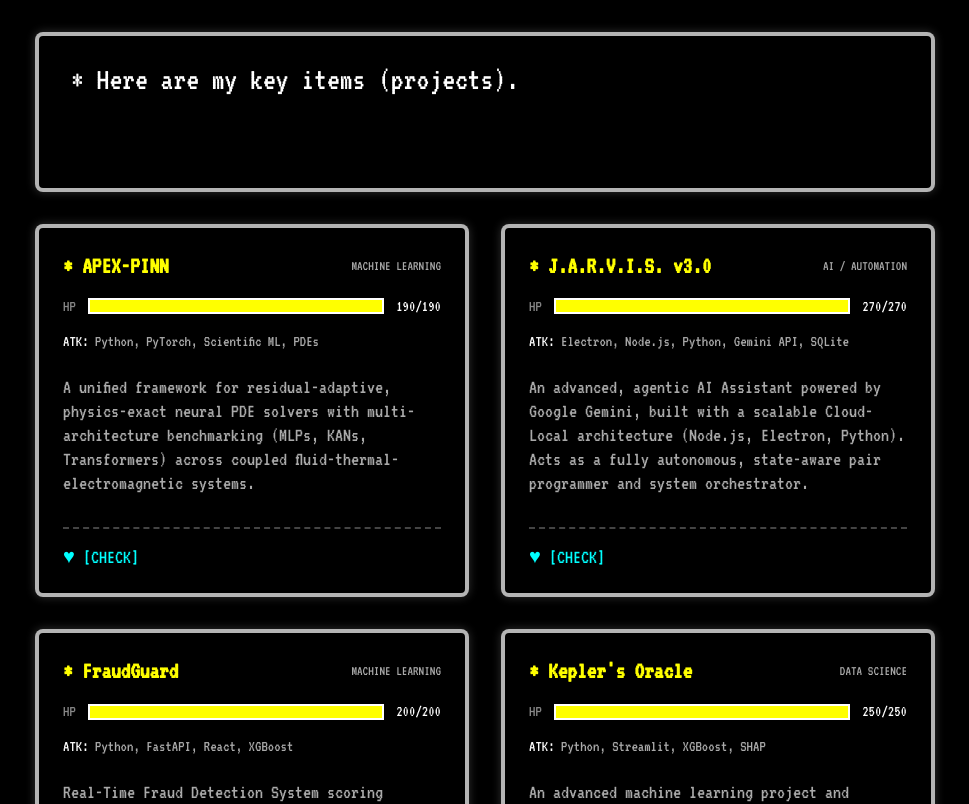
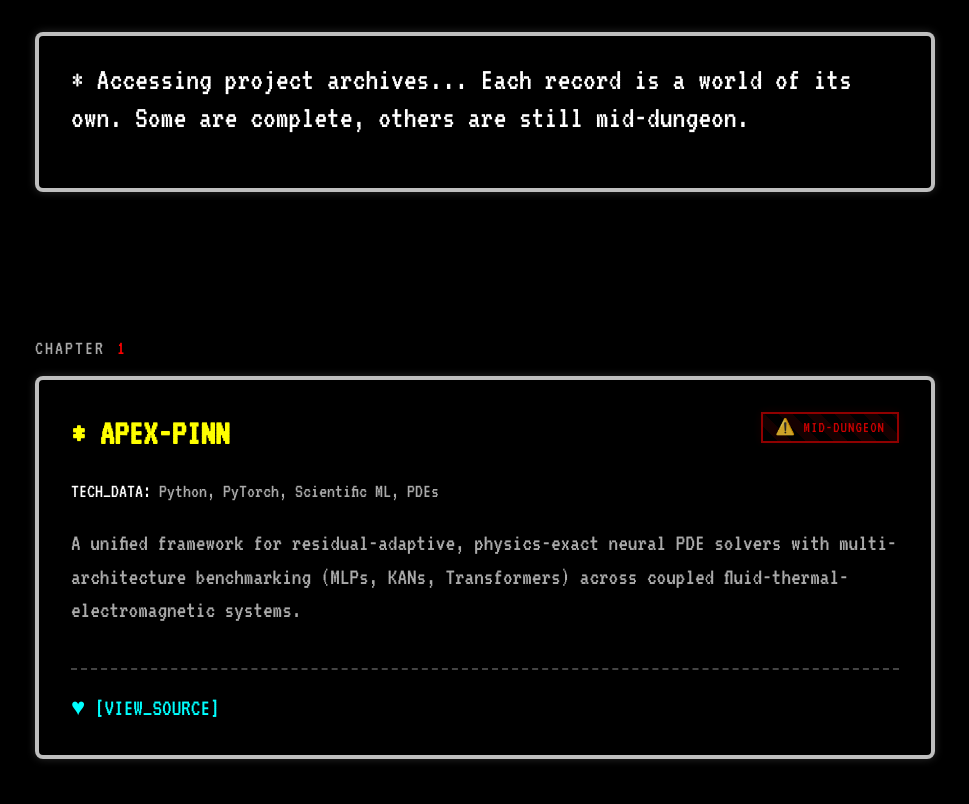
Before and after one commit to lihtim-kitsa/portfolio-main, a Next.js app: page /projects in a window 1280 px wide. Shown: the top 804 px of the page, without its empty margins (155-1124 px from the left). Built offline with nearby package versions, Linux system fonts and the light colour scheme.

Commit message:
projects page update

```diff
--- a/app/globals.css
+++ b/app/globals.css
@@ -367,3 +367,86 @@
     padding: 12px;
   }
 }
+
+/* ============================================
+   CHAPTERS & WORLDS (PROJECTS)
+   ============================================ */
+
+.chapter-container {
+  min-height: 70vh;
+  display: flex;
+  flex-direction: column;
+  justify-content: center;
+  padding: 80px 0;
+  border-bottom: 2px dashed #333;
+  position: relative;
+}
+
+.chapter-container:last-child {
+  border-bottom: none;
+}
+
+.chapter-number {
+  font-size: 20px;
+  color: var(--accent-red);
+  letter-spacing: 2px;
+  margin-bottom: 16px;
+  text-transform: uppercase;
+  display: flex;
+  align-items: center;
+  gap: 12px;
+}
+
+.chapter-number::before {
+  content: "CHAPTER";
+  color: var(--text-secondary);
+}
+
+/* Mid-Dungeon Badges */
+.badge-mid-dungeon {
+  display: inline-block;
+  background: repeating-linear-gradient(
+    45deg,
+    rgba(0, 0, 0, 0.8),
+    rgba(0, 0, 0, 0.8) 10px,
+    rgba(34, 0, 0, 0.8) 10px,
+    rgba(34, 0, 0, 0.8) 20px
+  );
+  border: 2px solid var(--accent-red);
+  color: var(--accent-red);
+  padding: 4px 12px;
+  font-size: 16px;
+  letter-spacing: 1px;
+  text-transform: uppercase;
+  animation: badgeBlink 3s infinite;
+  box-shadow: 0 0 10px rgba(255, 0, 0, 0.1);
+}
+
+@keyframes badgeBlink {
+  0%, 100% { opacity: 1; border-color: var(--accent-red); }
+  50% { opacity: 0.7; border-color: #880000; }
+}
+
+.badge-completed {
+  display: inline-block;
+  border: 2px solid var(--text-secondary);
+  color: var(--text-secondary);
+  padding: 4px 12px;
+  font-size: 16px;
+  letter-spacing: 1px;
+  text-transform: uppercase;
+}
+
+/* Subtle Text Glitch */
+@keyframes textGlitch {
+  0% { text-shadow: 2px 0 var(--accent-red), -2px 0 var(--accent-blue); transform: translate(1px, 0); }
+  2% { text-shadow: -2px 0 var(--accent-red), 2px 0 var(--accent-blue); transform: translate(-1px, 0); }
+  4% { text-shadow: 2px 0 var(--accent-red), -2px 0 var(--accent-blue); transform: translate(1px, 0); }
+  6% { text-shadow: none; transform: translate(0, 0); }
+  100% { text-shadow: none; transform: translate(0, 0); }
+}
+
+.text-glitch {
+  display: inline-block;
+  animation: textGlitch 4s infinite;
+}
--- a/app/projects/ProjectsListClient.js
+++ b/app/projects/ProjectsListClient.js
@@ -2,6 +2,7 @@
 
 import { useEffect, useState } from 'react';
 import { playSelectSound, playOminousTone } from '@/lib/audio';
+import { motion } from 'framer-motion';
 
 export default function ProjectsListClient({ projects }) {
   const [showEncounter, setShowEncounter] = useState(true);
@@ -26,59 +27,58 @@
     <>
       {showEncounter && <div className="encounter-flash"></div>}
 
-      <div style={{ display: 'grid', gridTemplateColumns: 'repeat(auto-fill, minmax(320px, 1fr))', gap: '32px' }}>
-        {projects.map((project) => {
-          // Generate a pseudo-random HP based on title length just for fun
-          const maxHp = 100 + (project.title.length * 10);
+      <div style={{ display: 'flex', flexDirection: 'column', width: '100%' }}>
+        {projects.map((project) => (
+          <motion.div
+            key={project.id}
+            className="chapter-container"
+            initial={{ opacity: 0, y: 50 }}
+            whileInView={{ opacity: 1, y: 0 }}
+            viewport={{ once: true, margin: "-100px" }}
+            transition={{ duration: 0.6 }}
+          >
+            <div className="chapter-number">{project.chapter || '??'}</div>
 
-          return (
-            <div key={project.id} className="dialogue-box" style={{ padding: '24px', display: 'flex', flexDirection: 'column', fontSize: '20px', minHeight: 'auto', gap: '16px' }}>
+            <div className="dialogue-box" style={{ padding: '32px', display: 'flex', flexDirection: 'column', fontSize: '24px', gap: '24px' }}>
 
-              {/* Enemy Name & Category */}
-              <div style={{ display: 'flex', justifyContent: 'space-between', alignItems: 'center' }}>
-                <h3 className="text-yellow" style={{ fontSize: '24px', fontWeight: 'bold' }}>
+              <div style={{ display: 'flex', justifyContent: 'space-between', alignItems: 'flex-start', flexWrap: 'wrap', gap: '16px' }}>
+                <h3 className="text-yellow text-glitch" data-text={`* ${project.title}`} style={{ fontSize: '36px', fontWeight: 'bold' }}>
                   * {project.title}
                 </h3>
-                <span style={{ fontSize: '14px', color: 'var(--text-secondary)', textTransform: 'uppercase' }}>
-                  {project.category}
-                </span>
+
+                {project.status === 'Mid-Dungeon' ? (
+                  <div className="badge-mid-dungeon">⚠️ Mid-Dungeon</div>
+                ) : (
+                  <div className="badge-completed">Completed</div>
+                )}
               </div>
 
-              {/* Enemy HP */}
-              <div style={{ display: 'flex', alignItems: 'center', gap: '12px' }}>
-                <span style={{ fontSize: '16px', color: '#888' }}>HP</span>
-                <div style={{ flex: 1, height: '16px', background: '#ff0000', border: '2px solid white' }}>
-                  <div className="fill-bar-anim" style={{ height: '100%', background: '#ffff00', '--target-width': '100%' }}></div>
-                </div>
-                <span style={{ fontSize: '16px' }}>{maxHp}/{maxHp}</span>
-              </div>
-
-              {/* Enemy Stats (Tech) */}
-              <div style={{ fontSize: '16px', color: 'var(--text-secondary)' }}>
-                <span style={{ color: '#fff' }}>ATK:</span> {project.tech?.join(', ') || 'Unknown'}
+              {/* Tech Stack */}
+              <div style={{ fontSize: '20px', color: 'var(--text-secondary)' }}>
+                <span style={{ color: '#fff' }}>TECH_DATA:</span> {project.tech?.join(', ') || 'Unknown'}
               </div>
 
               {/* Description */}
-              <p style={{ color: 'var(--text-secondary)', fontSize: '20px', flex: 1, marginTop: '8px' }}>
+              <p style={{ color: 'var(--text-secondary)', fontSize: '24px', flex: 1, lineHeight: '1.4' }}>
                 {project.description || "No description provided."}
               </p>
 
-              {/* Battle Actions */}
-              <div style={{ display: 'flex', gap: '16px', fontSize: '20px', marginTop: '16px', borderTop: '2px dashed #444', paddingTop: '16px' }}>
+              {/* Actions */}
+              <div style={{ display: 'flex', gap: '24px', fontSize: '24px', marginTop: '16px', borderTop: '2px dashed #444', paddingTop: '24px' }}>
                 {project.link && project.link !== '#' && (
                   <a href={project.link.startsWith('http') ? project.link : `https://${project.link}`} target="_blank" rel="noreferrer" onClick={handleActionClick} className="battle-action text-yellow" style={{ textDecoration: 'none' }}>
-                    ♥ [USE]
+                    ♥ [EXPLORE_WORLD]
                   </a>
                 )}
                 {project.github && project.github !== '#' && (
                   <a href={project.github} target="_blank" rel="noreferrer" onClick={handleActionClick} className="battle-action text-blue" style={{ textDecoration: 'none' }}>
-                    ♥ [CHECK]
+                    ♥ [VIEW_SOURCE]
                   </a>
                 )}
               </div>
             </div>
-          );
-        })}
+          </motion.div>
+        ))}
       </div>
 
       <style jsx>{`
@@ -88,7 +88,7 @@
         .battle-action:hover {
           background: white;
           color: black !important;
-          padding: 0 4px;
+          padding: 0 8px;
         }
       `}</style>
     </>
--- a/app/projects/page.js
+++ b/app/projects/page.js
@@ -13,10 +13,10 @@
 
   return (
     <div style={{ maxWidth: '1000px', margin: '0 auto' }}>
-      <div style={{ marginBottom: '32px' }}>
+      <div style={{ marginBottom: '64px' }}>
         <DialogueBox
-          text="* Here are my key items (projects)."
-          speed={40}
+          text="* Accessing project archives... Each record is a world of its own. Some are complete, others are still mid-dungeon."
+          speed={30}
         />
       </div>
 
```
Also changed, not shown: lib/projects.js.
